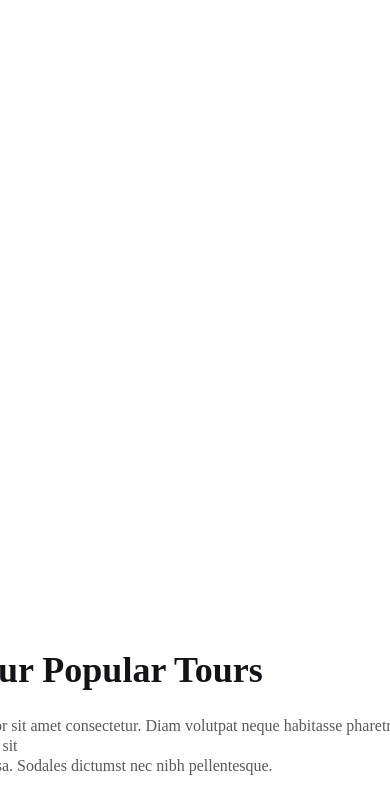
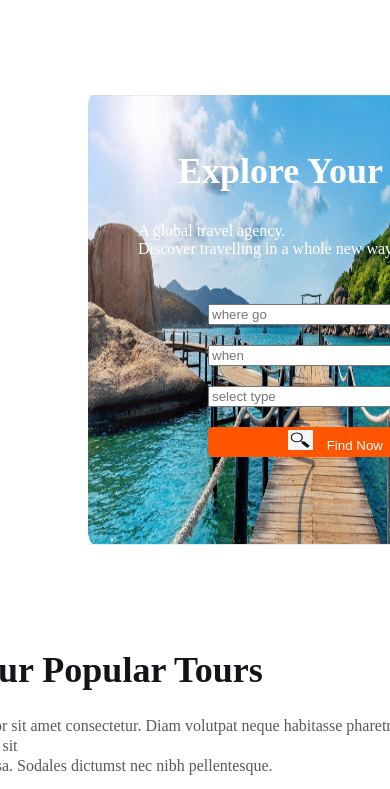
Before and after one commit to numanahmod/assignment-2, a plain HTML site: page index.html in a window 390 px wide. Shown: the top 789 px of the page. Drawn offline with Linux system fonts and the light colour scheme.

Commit message:
Assignment done

```diff
--- a/index.html
+++ b/index.html
@@ -24,9 +24,10 @@
         </nav>
       <!-- banner start -->
         <nav class="banner">
-            <div>
+            <div class="bnr">
                 <h1 class="banner-title"> Explore Your Travel </h1>
-                <p style="text-align: center; padding-top: 0px; padding-bottom: 20px; "> A global travel agency. <br> Discover travelling in a whole new way with Travel Explorer. <br> We help travelers plan their trips to ensure the best experience possible.</p>
+                <p class="bannerd" style="text-align: center; padding-top: 0px; padding-bottom: 20px; "> A global travel agency.  <br> Discover travelling in a whole new way with Travel Explorer. <br> We help travelers plan their trips to ensure the best experience possible.</p>
+                <p class="p2"><span style="text-align: center;">A global travel agency.</span> <br> Discover travelling in a whole new way with Travel Explorer. </p>
             </div>
             <div class="form-primary">
 
@@ -36,9 +37,11 @@
 
                         <input type="text" placeholder="when">
                         <input type="text" placeholder="select type">
-                        <div class="btn2">  <button class="btn-primary"> Find Now </button></div>
+                        <div class="btn2">  <button style="width: 255px;
+                            height: 30px;
+                            flex-shrink: 0;" class="btn-primary"> <img style="height: 20px; width: 25px;padding-right: 10px;" src="Images/src1.jpg" alt=""> Find Now </button></div>
                 </form>
-                <div>  <button class="btn-primary btn1"> Find Now </button></div>
+                <div>  <button class="btn-primary btn1"><img style="height: 15px; width: 20px; padding-right: 5px;" src="Images/src1.jpg" alt="">Find Now </button></div>
 
 
            </div>
@@ -131,22 +134,26 @@
     <nav class="box">
     <div class="first-line">
        <div style="" class="box-1">
+        <img style="height: 80px; width: 80px; padding-left: 20px;padding-top: 30px;" src="Images/hotel.png" alt="">
         <h2>Handpicked Hotels</h2>
         <p>Amet consectetur. Vulputate commodo felis molestie risus  ornare nulla amet et. Libero commodo sagittis dignissim adipiscing quis. Habitant adipiscing risus natoque aliquet. </p>
        </div>
         <div style="border: 1px solid rgba(41, 206, 246, 0.20);background: rgba(41, 206, 246, 0.05);" class="box-1">
+            <img style="height: 80px; width: 80px; padding-left: 20px;padding-top: 30px;" src="Images/map.png" alt="">
          <h2>World Class Service</h2>
          <p>Amet consectetur. Vulputate commodo felis molestie risus  ornare nulla amet et. Libero commodo sagittis dignissim adipiscing quis. Habitant adipiscing risus natoque aliquet. </p>
         </div>
         <div style="justify-items: center; margin-left: 250px;
         margin-right: 250px;" class="box-1 boxbottom">
+        <img style="height: 80px; width: 80px; padding-left: 20px;padding-top: 30px;" src="Images/pricetag.jpeg" alt="">
          <h2>Best Price Guarantee</h2>
          <p>Amet consectetur. Vulputate commodo felis molestie risus  ornare nulla amet et. Libero commodo sagittis dignissim adipiscing quis. Habitant adipiscing risus natoque aliquet. </p>
         </div>
 
     </div>
-        <div style="justify-items: center; margin-left: 250px;
-        margin-right: 250px;" class="box-1 boxo">
+        <div style="justify-items: center; margin-left: 600px;
+        " class="box-1 boxo">
+        <img style="height: 80px; width: 80px; padding-left: 20px;padding-top: 30px;" src="Images/pricetag.jpeg" alt="">
          <h2>Best Price Guarantee</h2>
          <p>Amet consectetur. Vulputate commodo felis molestie risus  ornare nulla amet et. Libero commodo sagittis dignissim adipiscing quis. Habitant adipiscing risus natoque aliquet. </p>
         </div>
--- a/style/style.css
+++ b/style/style.css
@@ -64,6 +64,7 @@ line-height: normal;
 }
 .form-primary{ display: flex;
     justify-content: center;
+
  }
 
  .btn-primary{ text-align: center;
@@ -74,6 +75,7 @@ line-height: normal;
     background: #FF5400;
     width: 100px;
     height: 30px;
+
 }
 .btn1{ text-align: center;
     border: none;
@@ -179,7 +181,8 @@ padding-bottom: 10px;
     background: rgba(251, 181, 99, 0.05);
 
 }
-.box-1 h2 {padding-top: 60px;}
+.box-1 h2 {padding-top: 0px;
+padding-left: 10px;}
 .travel-badge{ width: 300px;
     height: 110px;
     transform: rotate(-19.628deg);
@@ -217,14 +220,35 @@ left: 200px;
 
 
         }
-        /* .banner{background-image: url(../Images/Group\ 13\ \(1\)\ \(1\).png); width: 40%;
-            height: 30%;
+        .banner{background-image: url(../Images/Group\ 13\ \(1\)\ \(1\).png);
+            background-size: 450px 450px;
+            background-repeat: no-repeat;
+            background-attachment:local;
+            background-position: left;
+            }
+        .banner-title{text-align: left;
+            padding-left: 90px;
+            padding-top: 80px;
+            padding-bottom: 0px;
+        font-size: 36px;
+        font-style: normal;
+        font-weight: 800;
+        line-height: normal;}
+        .bannerd{ display:none;}
+        .p2{ padding-left: 50px;
+        padding-bottom: 30px;}
+        .form-primary{ display: grid;
             justify-content: left;
-            } */
-        .form-primary{ display: grid;
-        margin-bottom: 10px;
-        gap: 20px;}
+            padding-left: 120px;
+            margin-bottom: 10px;
+            gap: 20px;
+
+
+
+
+        }
         form{ display: grid;
+        justify-content: left;
         margin-bottom: 15px;
         padding-bottom: 10px;
         gap: 20px;
@@ -287,5 +311,6 @@ left: 200px;
     .boxbottom,
     .simple-img2,
     .newsimg,
+    .p2,
     .btn2{ display: none;}
     }
```
Also changed, not shown: Images/hotel.png (added), Images/map.png (added), Images/pricetag.jpeg (added), Images/src.png (added), Images/src1.jpg (added), Images/srccc.png (added).
